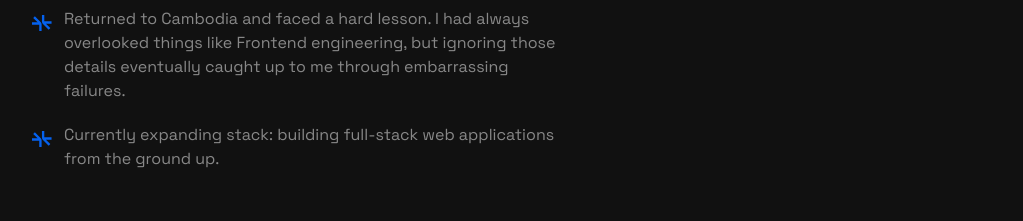
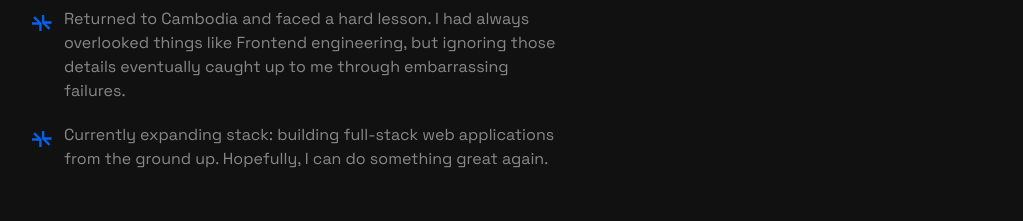
Before and after one commit to NityaSu/Publix, a Nuxt app: page / in a window 1280 px wide. Shown: the part 2140-2361 px from the top of the page, without its empty margins (128-1151 px from the left). Built offline with nearby package versions, Linux system fonts and the light colour scheme; a web font is replaced by a local one.

Commit message:
add text

```diff
--- a/component/AboutSection.vue
+++ b/component/AboutSection.vue
@@ -22,7 +22,7 @@ const journeyPoints: JourneyPoint[] = [
   ],
   'Spent years reading books on the side to fulfill my curiosity. No summer breaks, no winter breaks, no parties, no fun at all, rarely going out—read around 50,000 pages while completing 62 subjects in Beijing. My Chinese degraded in the process. In the end, I felt it couldn\'t help me much, so I stopped and refocused back on technical engineering.',
   'Returned to Cambodia and faced a hard lesson. I had always overlooked things like Frontend engineering, but ignoring those details eventually caught up to me through embarrassing failures.',
-  'Currently expanding stack: building full-stack web applications from the ground up.',
+  'Currently expanding stack: building full-stack web applications from the ground up. Hopefully, I can do something great again.',
 ];
 
 function isLinkedPart(part: JourneyPart): part is { text: string; href: string } {
```
